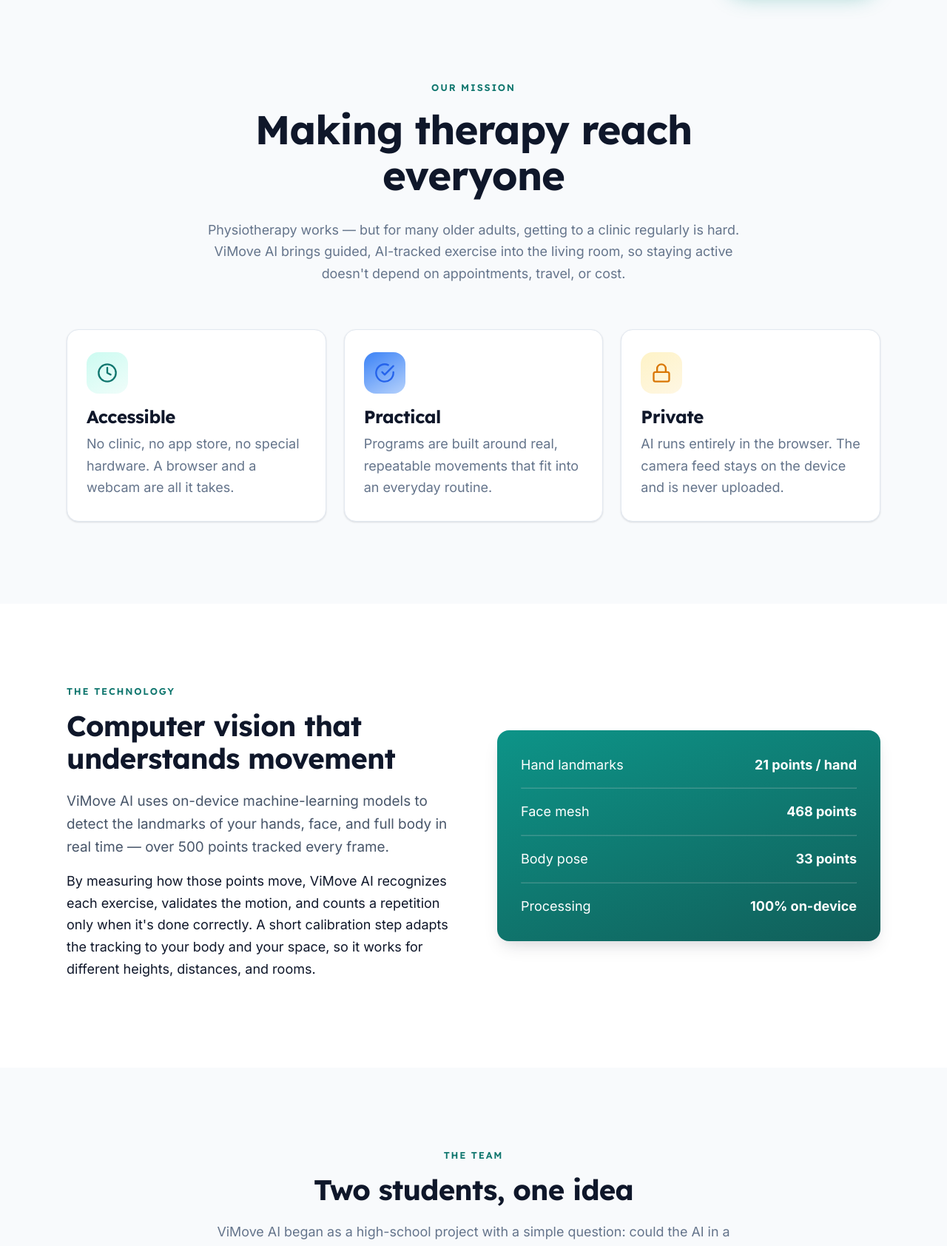
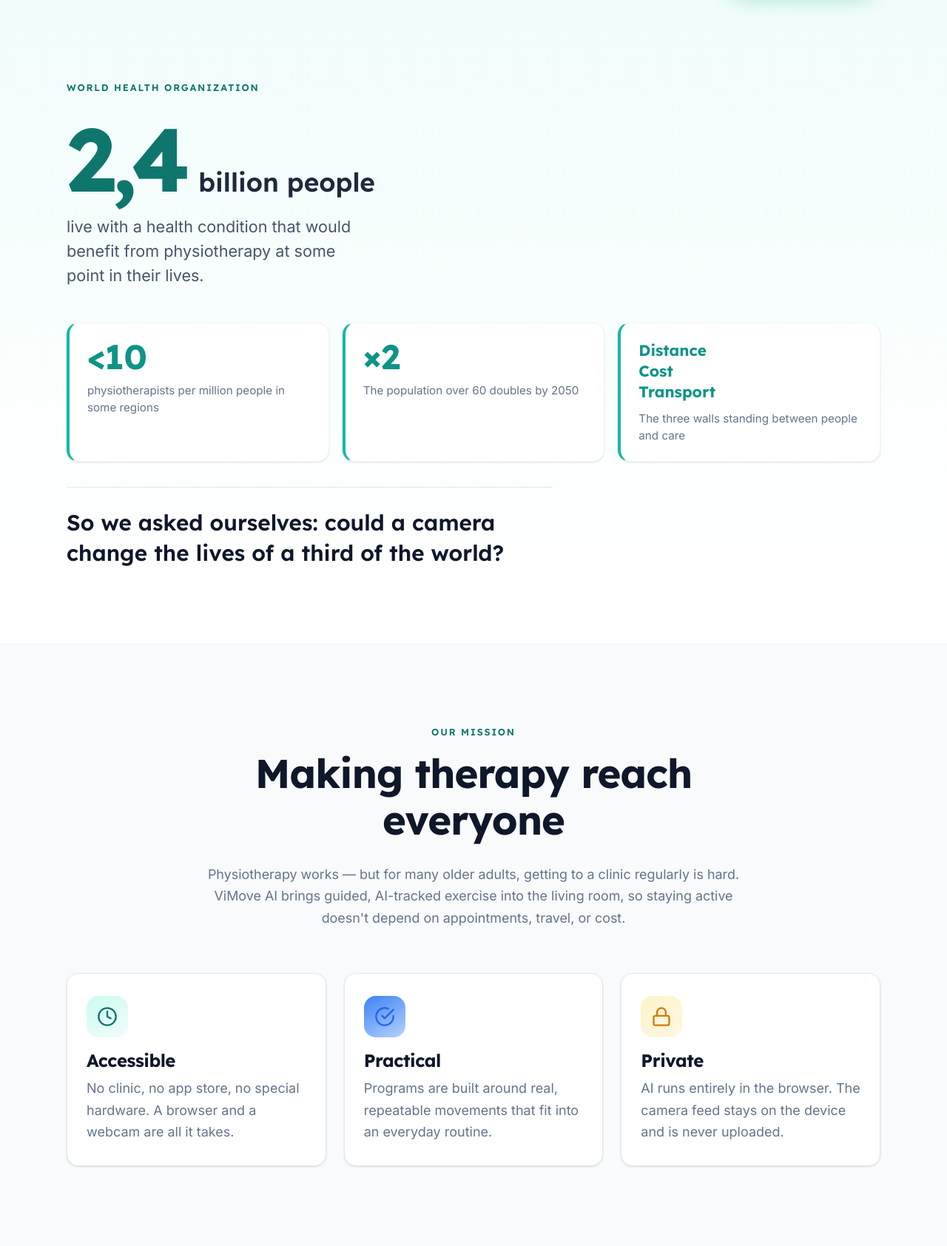
Before and after one commit to ertan123456/vimoveai, a FastAPI app: page /about in a window 1280 px wide. Shown: the part 77-1761 px from the top of the page at 74% size. Run offline with FastAPI, Linux system fonts and the light colour scheme; some libraries are stand-ins or nearby versions.

Commit message:
About page now opens with the problem, above the mission
The WHO figures that open the pitch belong on the site itself, not only on
the presentation stage. New band at the top of /about: the 2.4 billion
figure (counts up when it scrolls into view), three stat cards, and the
question that leads straight into "Our mission" underneath.

Light, on-brand styling rather than the dark stage look, so it sits inside
the site instead of interrupting it. Bilingual like the rest of the page.

- generic [data-count] counter added to app.js, driven by IntersectionObserver
  and skipping anything inside /sunum so the two counters never fight
- the three-word stat is three elements instead of <br> inside a data-tr
  attribute: i18n swaps textContent, so the tags were rendering as text

Co-Authored-By: Claude Opus 5 <noreply@anthropic.com>

```diff
--- a/app/static/app.js
+++ b/app/static/app.js
@@ -159,3 +159,41 @@
     if (e.key === "Escape" && !modal.hidden) close();
   });
 })();
+
+/* ---- Count-up numbers ([data-count]), animated when scrolled into view ---- */
+(function () {
+  // The /sunum stage runs its own per-slide counter (presentation.js), so
+  // skip anything inside a slide or the two would fight over the same text.
+  var nums = [].slice.call(document.querySelectorAll("[data-count]"))
+    .filter(function (el) { return !el.closest(".slide"); });
+  if (!nums.length) return;
+  var reduce = window.matchMedia && window.matchMedia("(prefers-reduced-motion: reduce)").matches;
+
+  function run(el) {
+    if (el.dataset.counted === "1") return;
+    el.dataset.counted = "1";
+    var target = parseFloat(el.dataset.count);
+    var dec = parseInt(el.dataset.decimals || "0", 10);
+    var fmt = function (v) { return v.toFixed(dec).replace(".", ","); };
+    if (reduce || isNaN(target)) { el.textContent = fmt(target || 0); return; }
+    var start = performance.now(), dur = 1300;
+    (function step(now) {
+      var p = Math.min(1, (now - start) / dur);
+      el.textContent = fmt(target * (1 - Math.pow(1 - p, 3)));
+      if (p < 1) requestAnimationFrame(step);
+    })(start);
+    // never leave a number stuck mid-count in a background tab
+    setTimeout(function () { el.textContent = fmt(target); }, dur + 400);
+  }
+
+  if ("IntersectionObserver" in window) {
+    var io2 = new IntersectionObserver(function (entries) {
+      entries.forEach(function (e) {
+        if (e.isIntersecting) { run(e.target); io2.unobserve(e.target); }
+      });
+    }, { threshold: 0.4 });
+    nums.forEach(function (el) { io2.observe(el); });
+  } else {
+    nums.forEach(run);
+  }
+})();
--- a/app/static/styles.css
+++ b/app/static/styles.css
@@ -1039,6 +1039,62 @@ p  { margin: 0 0 1rem; }
 .plan-list li .ex-target { margin-left: auto; font-size: .85rem; color: var(--ink-400); font-weight: 500; }
 
 .hands-state { display: flex; flex-wrap: wrap; gap: 10px; }
+/* ---- The problem, on the About page (sits above the mission) ---- */
+.problem-band {
+  position: relative;
+  background: linear-gradient(180deg, var(--brand-50) 0%, #fff 92%);
+  border-bottom: 1px solid var(--ink-100);
+}
+.problem-head { max-width: 760px; }
+.problem-figure {
+  display: flex; align-items: baseline; flex-wrap: wrap; gap: 6px 16px;
+  margin: 10px 0 0; line-height: 1;
+}
+.problem-number {
+  font-family: var(--font-head); font-weight: 700; letter-spacing: -.04em;
+  font-size: clamp(3.4rem, 11vw, 7.5rem);
+  color: var(--brand-700);
+  font-variant-numeric: tabular-nums;
+}
+.problem-unit {
+  font-family: var(--font-head); font-weight: 600;
+  font-size: clamp(1.2rem, 3vw, 2.2rem); color: var(--ink-800);
+}
+.problem-lead {
+  margin: 16px 0 0; max-width: 30ch;
+  font-size: clamp(1.02rem, 1.9vw, 1.35rem); line-height: 1.55; color: var(--ink-600);
+}
+
+.problem-stats {
+  display: grid; grid-template-columns: repeat(3, 1fr); gap: 18px;
+  margin: clamp(28px, 4vw, 46px) 0 clamp(22px, 3vw, 34px);
+}
+.pstat {
+  padding: 22px 24px; border-radius: 16px; background: #fff;
+  border: 1px solid var(--ink-100); border-left: 4px solid var(--brand-500);
+  box-shadow: var(--shadow-sm);
+}
+.pstat-val {
+  display: block; font-family: var(--font-head); font-weight: 700; line-height: 1;
+  font-size: clamp(1.9rem, 4vw, 2.9rem); color: var(--brand-600);
+}
+.pstat-val--words { font-size: clamp(1.02rem, 1.7vw, 1.3rem); line-height: 1.35; }
+.pstat-val--words span { display: block; }
+.pstat-lab {
+  display: block; margin-top: 12px; color: var(--ink-500);
+  font-size: .95rem; line-height: 1.5;
+}
+
+.problem-question {
+  margin: 0; padding-top: clamp(18px, 2.4vw, 26px);
+  border-top: 1px solid var(--ink-200);
+  font-family: var(--font-head); font-weight: 600;
+  font-size: clamp(1.15rem, 2.6vw, 1.85rem); line-height: 1.4; color: var(--ink-900);
+  max-width: 34ch;
+}
+
+@media (max-width: 820px) { .problem-stats { grid-template-columns: 1fr; } }
+
 /* ---- Academic evaluation letter (community page) ---- */
 .letter-card {
   display: grid; grid-template-columns: auto 1fr auto; align-items: center; gap: 20px;
--- a/app/templates/about.html
+++ b/app/templates/about.html
@@ -2,6 +2,52 @@
 {% block title %}About — ViMove AI{% endblock %}
 
 {% block content %}
+<!-- The problem, before we talk about ourselves -->
+<section class="section problem-band">
+  <div class="container">
+    <div class="problem-head reveal">
+      <span class="eyebrow" data-en="World Health Organization" data-tr="Dünya Sağlık Örgütü">Dünya Sağlık Örgütü</span>
+      <p class="problem-figure">
+        <span class="problem-number" data-count="2.4" data-decimals="1">2,4</span>
+        <span class="problem-unit" data-en="billion people" data-tr="milyar insan">milyar insan</span>
+      </p>
+      <p class="problem-lead"
+         data-en="live with a health condition that would benefit from physiotherapy at some point in their lives."
+         data-tr="hayatının bir döneminde fizyoterapiden fayda görebilecek bir sağlık durumuyla yaşıyor.">hayatının bir döneminde fizyoterapiden fayda görebilecek bir sağlık durumuyla yaşıyor.</p>
+    </div>
+
+    <div class="problem-stats reveal-stagger">
+      <div class="pstat">
+        <span class="pstat-val">&lt;10</span>
+        <span class="pstat-lab"
+              data-en="physiotherapists per million people in some regions"
+              data-tr="Bazı bölgelerde 1 milyon kişiye düşen fizyoterapist sayısı">Bazı bölgelerde 1 milyon kişiye düşen fizyoterapist sayısı</span>
+      </div>
+      <div class="pstat">
+        <span class="pstat-val">×2</span>
+        <span class="pstat-lab"
+              data-en="The population over 60 doubles by 2050"
+              data-tr="60 yaş üstü nüfus 2050'ye kadar ikiye katlanıyor">60 yaş üstü nüfus 2050'ye kadar ikiye katlanıyor</span>
+      </div>
+      <div class="pstat">
+        <span class="pstat-val pstat-val--words">
+          <span data-en="Distance" data-tr="Coğrafya">Coğrafya</span>
+          <span data-en="Cost" data-tr="Maliyet">Maliyet</span>
+          <span data-en="Transport" data-tr="Ulaşım">Ulaşım</span>
+        </span>
+        <span class="pstat-lab"
+              data-en="The three walls standing between people and care"
+              data-tr="Erişimin önünde duran üç duvar">Erişimin önünde duran üç duvar</span>
+      </div>
+    </div>
+
+    <p class="problem-question reveal">
+      <span data-en="So we asked ourselves: could a camera change the lives of a third of the world?"
+            data-tr="Biz de kendimize şunu sorduk: dünyanın üçte birinin hayatını bir kamera değiştirebilir mi?">Biz de kendimize şunu sorduk: dünyanın üçte birinin hayatını bir kamera değiştirebilir mi?</span>
+    </p>
+  </div>
+</section>
+
 <section class="section">
   <div class="container">
     <div class="section-head reveal">
--- a/app/templates/base.html
+++ b/app/templates/base.html
@@ -33,7 +33,7 @@
   <link rel="preconnect" href="https://fonts.gstatic.com" crossorigin />
   <link href="https://fonts.googleapis.com/css2?family=Inter:wght@400;500;600;700&family=Lexend:wght@500;600;700&display=swap" rel="stylesheet" />
 
-  <link rel="stylesheet" href="/static/styles.css?v=20" />
+  <link rel="stylesheet" href="/static/styles.css?v=22" />
 
   <script src="/static/i18n.js?v=6" defer></script>
 
@@ -128,7 +128,7 @@
     </div>
   </footer>
 
-  <script src="/static/app.js?v=10" defer></script>
+  <script src="/static/app.js?v=11" defer></script>
   <script type="module" src="/static/auth.js?v=6"></script>
   {% block scripts %}{% endblock %}
 </body>
```
